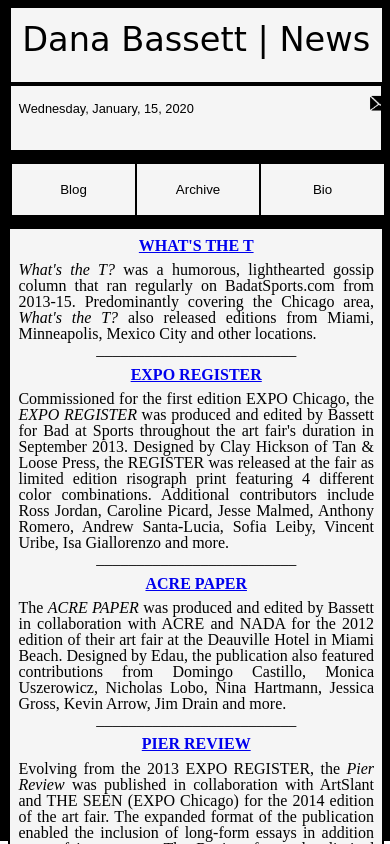
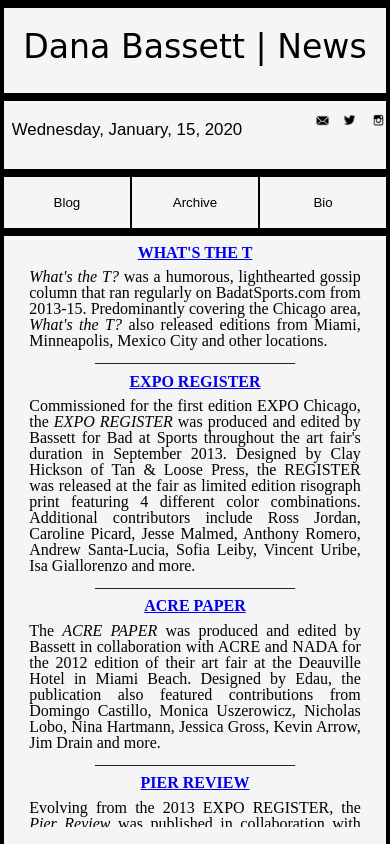
Before and after one commit to totalbabe13/dana-bassett-website, a plain HTML site: page index .html in a window 390 px wide. Drawn offline with Linux system fonts and the light colour scheme; a web font is replaced by a local one.

Commit message:
adding more precise grid layout for responsive use

```diff
--- a/index .html
+++ b/index .html
@@ -3,6 +3,7 @@
   <head>
     <meta charset="utf-8">
     <link rel="stylesheet" href="styles.css">
+    <link rel="stylesheet" href="portrait_style.css">
     <link href="https://fonts.googleapis.com/css?family=UnifrakturMaguntia&display=swap" rel="stylesheet">
     <meta name="viewport" content="width=device-width, initial-scale=1.0">
     <title>Dana Bassett</title>
@@ -13,6 +14,8 @@
      <header id="title-banner">Dana Bassett | News</header>
      <div class="sub-header">
        <h2 id="date-header"> Todays Date </h2>
+
+        <nav class="social-media-nav">
           <a  id="twitter-link" target="_blank" href="https://twitter.com/WhatstheT_DB?ref_src=twsrc%5Egoogle%7Ctwcamp%5Eserp%7Ctwgr%5Eauthor">
             <img id="twitter-icon"src="Assets/twitter.png"  alt="twitter logo" target="_blank">
           </a>
@@ -22,6 +25,7 @@
           <a  id="email-link" href="mailto:danabassett@gmail.com">
             <img id="email-icon" src="Assets/email-icon.png" alt="email icon">
           </a>
+        </nav>
      </div>
      <!-- - - - - - - - - HEADERS end - - - - - - - - -->
         <!-- - - - - - - - - MEDIA query MENU start - - - - - - - - -->
@@ -31,14 +35,16 @@
           <button class="bio-button" type="button" name="button">Bio</button>
         </nav>
         <!-- - - - - - - - - MEDIA query MENU END   - - - - - - - - -->
+     <div class="content-wrapper">
+
 
      <!-- - - - - - - - - BLOG start - - - - - - - - -->
       <section class="blog-container hide">
-        <h2 class="blog-title">Blog</h2>
+        <h2 class="blog-title content-title">Blog</h2>
         <div class="blog-scroll">
 
 
-     <!-- - - - - - - - - DANA LOOK HERE start - - - - - - - - -->
+     <!-- - - - - - - - - DANA <3 LOOK HERE start - - - - - - - - -->
      <!-- this is your template, it has three elements: TITLE, TEXT, IMAGE. You can hyper link
      at will :). REMEMBER!! enclose your post inside the article tags :) -->
           <article class="blog-blurb">
@@ -66,14 +72,14 @@
              <p class="divider">_________________________</p>
           </article>
 
-
+         <!-- - - - - - - - - DANA <3 end - - - - - - - - -->
         </div>
       </section>
      <!--- - - - - - - - BLOG end - - - - - - - - -->
 
      <!-- - - - - - - - - ARCHIVE start - - - - - - - - -->
       <section class="archive-container viewable">
-          <h2 class="archive-title"> Archive</h2>
+          <h2 class="archive-title content-title"> Archive</h2>
            <!-- - - - - - -CONTENT- - - - - - -->
            <div class="archive-scroll">
             <article>
@@ -103,7 +109,7 @@
        <!-- - - - - - - - - ARCHIVE end - - - - - - -->
        <!-- - - - - - - - - BIO start - - - - - - - -->
        <section class="bio-container  hide" >
-        <h2 class="bio-header">Bio</h2>
+        <h2 class="bio-header content-title">Bio</h2>
         <div class="bio-scroll">
           <article class="bio-blurb">
             <h3 class="bio-title">WRITER | EDITOR | PRODUCER</h3>
@@ -134,14 +140,7 @@
                    </span>, Hyperallergic, March 2016.</a></li>
                <li class="list-item"><a class="writing-link" target="_blank" href="https://hyperallergic.com/338388/cryptic-deconstructions-of-big-data/"><span class="italicize">Cryptic Deconstructions of Big Data</span>, Hyperallergic, November 2016.</a></li>
                <li class="list-item"><a class="writing-link" target="_blank" href="http://sixtyinchesfromcenter.org/small-paintings-that-dont-suck-did-you-see-heaven-wysiwyg-peregrine-program/"><span class="italicize">Did You See Heaven? WYSIWYG @ Peregrine Program</span>, Sixty Inches From Center, September 2012.</a></li>
-
-
-               <!-- <li class="list-item"><a href="#">"Artists on Verge", Chicago Magazine, Tuesday, April, 2nd, 2019</a></li>
-               <li class="list-item"><a href="#">"Returning “Topless Cellist” Charlotte Moorman to Her Rightful Place in the Avant-Garde", Hyperallergic, Thursday, Marcg, 17th, 2016</a></li>
-               <li class="list-item"><a href="#">"Cryptic Deconstructions of Big Data", Hyperallergic, Wednesday, November, 16, 2016</a></li>
-               <li class="list-item"><a href="#">"Did You See Heaven? WYSIWYG @ Peregrine Program", Sixty, Tuesady, September, 25, 2012</a></li> -->
-               <li class="list-item"><a href="#">"Title", pub, weekday, month, day, yr </a></li>
-             </ul>
+               <!-- <li class="list-item"><a href="#">"Title", pub, weekday, month, day, yr </a></li> -->
            </section>
         </div>
       </section>
--- /dev/null
+++ b/portrait_style.css
@@ -0,0 +1,209 @@
+@media all and (max-width: 480px) {
+	 body {
+		line-height: 1;
+		background-color: black;
+		}
+	.layout {
+		position: fixed;
+		width: 98vw;
+		height: 98vh;
+		margin: 1vh 1vw;
+		background-color: black;
+		display: grid;
+		grid-template-rows: 10vh 8vh 6vh 1fr;
+		grid-template-columns: 0;
+		grid-row-gap: 1vh;
+		grid-column-gap: 5px;
+	}
+
+	.nav-small-media {
+		display: grid;
+		grid-template-columns: 1fr 1fr 1fr;
+		grid-column-gap: 2px;
+		position: relative;
+		height: 6vh;
+		width: 98vw;
+		background-color: black;
+	}
+
+	button {
+    background-color: whitesmoke;
+    border: none;
+	}
+
+	#title-banner {
+		color: black;
+		font-size: 8.5vw;
+		}
+
+	.sub-header {
+		height: 8vh;
+    display: grid;
+    grid-template-columns: 1fr 1fr 1fr;
+    grid-row-start: 2;
+	}
+
+	#date-header {
+		font-family: 'Public Sans', sans-serif;
+    font-size: 2vh;
+    text-align: left;
+    padding-top: 2.5vh;
+    padding-left: 2vw;
+    grid-row-start: 1;
+    grid-column-start: 1;
+    grid-column-end: 4;
+    background: whitesmoke;
+  }
+
+#email-link {
+	/* grid-row-start: 1;
+	grid-column-start: 3;
+	position: relative;
+	left: -16.8vw;
+	top: 2vw; */
+}
+
+#insta-link {
+	/* display: block;
+	grid-row-start: 1;
+	grid-column-start: 3;
+	position: relative;
+	top: 1.5vh;
+	left: 3.7vw; */
+}
+#twitter-link {
+    /* grid-row-start: 1;
+    grid-column-start: 3;
+    position: relative;
+    display: block;
+    top: 1.6vh;
+    left:  16.1vw; */
+ }
+ #twitter-icon {
+     /* width: 44px;
+     height: 1.3em;
+     z-index: 1;
+     position: relative; */
+ }
+
+ .content-wrapper {
+	 position: relative;
+   grid-row-start: 4;
+   width: 98vw;
+	 display: block;
+ }
+ /* - - - - BLOG MOBILE- - - - - */
+
+ .blog-container.viewable {
+	 display: block;
+	 position: relative;
+	 width: 98vw;
+	 background-color: whitesmoke;
+ }
+
+ .blog-container.hide {
+	  display: none;
+		/* position: relative;
+    width: 95.5vw;
+    height: 82.3vh;
+    border: 2px solid;
+    background-color: whitesmoke;
+    grid-row-start: 4; */
+ }
+ .blog-title {
+	  display: none;
+  }
+ .blog-scroll {
+	  /* width: 92vw;
+    margin-left: 2vw; */
+  }
+	.dana-title {
+		/* margin-bottom: 3vh; */
+	}
+  .dana-text {
+		/* text-align: justify;
+    margin-left: 2vw;
+    margin-right: 2vw; */
+	}
+
+	.dana-image {
+    /* position: relative;
+    width: 75vw;
+    margin: 8.5vw; */
+  }
+	.dana-list {
+    /* margin: 12.5vw; */
+  }
+	/* - - - - ARCHIVE MOBILE- - - - - */
+
+	.archive-container.viewable {
+		display: block;
+	  position: relative;
+	  width: 98vw;
+	  background-color: whitesmoke;
+  }
+	.archive-container.hide {
+		  display: none;
+  	  /* position: relative;
+      width: 95.5vw;
+      height: 82.3vh;
+      border: 2px solid;
+      background-color: whitesmoke;
+      grid-row-start: 4; */
+	}
+
+ .archive-title {
+	 display: none;
+  }
+	.article-blurb {
+	    text-align: justify;
+	    margin-left: 3vh;
+	    margin-right: 3vh;
+	}
+ /* - - - - BIO MOBILE- - - - - */
+ .bio-container.viewable {
+	 display: block;
+ 	 position: relative;
+ 	 width: 98vw;
+ 	 background-color: whitesmoke;
+ }
+
+ .bio-container.hide{
+	display: none;
+	/* position: relative;
+	width: 95.5vw;
+	height: 82.3vh;
+	border: 2px solid;
+	background-color: whitesmoke;
+	grid-row-start: 4; */
+ }
+
+ .bio-header {
+	 display: none;
+  }
+
+ .bio-scroll {
+    /* height: 138vh;
+    overflow: scroll;
+    position: relative; */
+ }
+
+ .bio-text {
+    text-align: justify;
+    margin-left: 2.8vw;
+    margin-right: 2vw;
+    width: 90vw;
+ }
+ .video-container {
+	  position: relative;
+    margin-left: auto;
+    margin-right: auto;
+    margin-top: 2vh;
+    width: 100vw;
+  }
+	.bio-details {
+    width: 66vw;
+    margin-left: auto;
+    margin-right: auto;
+  }
+}
--- a/styles.css
+++ b/styles.css
@@ -31,6 +31,7 @@
 }
 body {
 	line-height: 1;
+	background-color: black;
 }
 ol, ul {
 	list-style: none;
@@ -52,34 +53,31 @@
 
 .layout {
 	position: fixed;
-	height: 97.8vh;
-  width: 98.8vw;
-	border: 8px solid black;
-  background-color: black;
-  display: grid;
-  grid-template-columns: 1fr 1fr 1fr;
-  grid-template-rows: 10vh  5vh 1fr 1fr;
-
+	height: 98vh;
+	margin: 1vh 1vw;
+	background-color: black;
+	display: grid;
+	grid-template-rows: 10vh 8vh 1fr 1fr;
+	grid-row-gap: 1vh;
+	grid-column-gap: 1vh;
 }
 #title-banner {
   font-family: 'UnifrakturMaguntia', cursive;
-  font-size: 3.2em;
+  font-size: 7vh;
   background-color: whitesmoke;
-  padding-top: 1.8vh;
+  padding-top: 2.5vh;
   text-align: center;
-	width: 98vw;
-  border-left: 0.111em solid;
-  border-right: 0.111em solid;
+	align-self: stretch;
   grid-column-start: 1;
   grid-column-end: 4;
   position: relative;
-  border-bottom: 2px solid;
-
 }
 
 .sub-header {
 	position: relative;
+	height: 8vh;
 	display: grid;
+
 	grid-template-columns: 1fr 1fr 1fr;
 	grid-row-start: 2;
 	grid-column-start: 1;
@@ -89,84 +87,109 @@
 
 #date-header{
   font-family: 'Public Sans', sans-serif;
+	font-size: 3.5vh;
   text-align: center;
-  padding-top: 1vh;
-  width: 98vw;
-	height: 3.4vh;
+	padding-top: 1.5vh;
+  align-self: stretch;
 	grid-row-start: 1;
   grid-column-start: 1;
   grid-column-end: 4;
-	border-left: 0.35em solid;
-  border-right: 0.31em solid;
-	border-top: 2px solid;
-  border-bottom: 2px solid;
   background: whitesmoke;
+}
+
+.social-media-nav{
+	position: relative;
+	justify-self: right;
+  width: 20vw;
+	top: 1.2vh;
+  /* background-color: red; */
+  grid-row-start: 1;
+  grid-column-start: 3;
+  display: grid;
+  grid-template-columns: 1fr 1fr 1fr;
+  justify-items: center;
 }
 #email-link {
 	grid-row-start: 1;
-	grid-column-start: 3;
+	grid-column-start: 1;
 	position: relative;
-	left: 21.2vw;
-	top: 0.5vw;
+	/* left: 21.2vw;
+	top: 0.5vw; */
 }
 #email-icon {
-	width: 2.5em;
+	width: 90%;
+  height: auto;
+	margin: 0.3vh;
 }
 #twitter-link {
 	grid-row-start: 1;
-  grid-column-start: 3;
+  grid-column-start: 2;
   position: relative;
   display: block;
-  top: 1vh;
-  left: 28vw;
+  /* top: 1vh;
+  left: 28vw; */
 }
 
 #twitter-icon {
-  width: 40px;
-  height: 1.2em;
-  z-index: 1;
+	width: 97%;
+  height: auto;
   position: relative;
+	margin: 0.3vh;
   /* top: -83.2vh;
   left: 92vw; */
 }
 #insta-icon {
-  width: 1.3em;
-  height: 1.3em;
+	width: 45%;
+  height: auto;
+  padding-left: 10px;
   position: relative;
-  z-index: 1;
-	grid-row-start: 2;
-	grid-column-start: 3:
+	margin: 0.3vh;
+  /* z-index: 1; */
+	/* grid-row-start: 1;
+	grid-column-start: 3: */
 }
 #insta-link {
 	display: block;
   grid-row-start: 1;
   grid-column-start: 3;
 	position: relative;
-  top: 1vh;
-	left: 25.7vw;
+  /* top: 1vh;
+	left: 25.7vw; */
 }
-.nav-media-small {
+.nav-small-media {
 	/* display: none; */
+}
+
+.content-wrapper{
+	background: black;
+	width: 98vw;
+	grid-row-start: 3;
+	grid-row-end: 5;
+	grid-column-start: 1;
+	grid-column-end: 4;
+	display: grid;
+	grid-template-columns: 1fr 1fr 1fr;
+	grid-column-gap: 1vh;
+}
+.content-title {
+	font-family: 'Public Sans', sans-serif;
+	font-size: 3vh;
+	text-align: center;
+	/* background-color: #6fec74; */
+	height: 5vh;
+	border-bottom: 1vh solid black;
+	padding-top: 2vh;
 }
  /* - - - - - - - - - - - - - - - - - - - - */
  /* BLOG SECTION */
 .blog-container {
     position: relative;
-    width: 33vw;
-		height: 82.3vh;
-    margin-left: 0.01em;
-    border-left: 0.3em solid;
-    border-top: 2px solid;
-		border-bottom: 2px solid;
-    border-right: 0.3em solid;
     background-color: whitesmoke;
-    grid-row-start: 3;
-    grid-row-end: 5;
-    /* display: grid;
-    grid-template-rows: auto; */
+    height: 78vh;
+		width: 32vw;
 }
 
-.blog-title {
+/* .blog-title {
    font-family: 'Public Sans', sans-serif;
    text-align: center;
 	 border-top: 1px;
@@ -174,14 +197,16 @@
    background-color: whitesmoke;
    padding-top: 1vh;
    height: 3.3vh;
+} */
 
-}
 .blog-scroll{
-	background-color: whitesmoke;
+	height: 70vh;
+	/* background-color: #85e290; */
 	position: relative;
-  height: 77.4vh;
-  width: 33vw;
-  overflow: scroll;
+	/* height: 77.4vh;
+  width: 33vw; */
+	overflow: scroll;
+	border-bottom: 1vh solid black;
 }
 .dana-title {
 	text-align: center;
@@ -210,26 +235,26 @@
 
 /* ARCHIVE SECTION */
 .archive-container {
+  height: 78vh;
+	width: 32vw;
   position: relative;
-  width: 33vw;
-	height: 82.3vh;
-  border: 2px solid;
   background-color: whitesmoke;
-  grid-row-start: 3;
-  grid-row-end: 5;
+  border-bottom: 1vw solid black;
 }
 
-.archive-title {
+/* .archive-title {
   text-align: center;
   border-bottom: 4px solid;
   padding-top: 1vh;
   height: 3.3vh;
-}
+} */
 
 .archive-scroll{
-  height: 79vh;
+  height: 70vh;
   overflow: scroll;
   position: relative;
+  /* background-color: #CDDC39; */
+  /* border-bottom: #ff9801; */
 }
 
 .archive-article {
@@ -258,29 +283,32 @@
 .italicize {
     font-style: italic;
 }
+
 /* TEXT FORMATING STYLES */
 /* - - - - - - - - - - - - - - - - - - - - */
 
 /* BIO SECTION */
 .bio-container {
     position: relative;
-    width: 31.1vw;
-		height: 82.3vh;
-    border-top: 2px solid;
+    /* width: 31.1vw;
+		height: 82.3vh; */
+    /* border-top: 2px solid;
     border-left: 0.3em solid;;
-    border-right: 6px solid;
+    border-right: 6px solid; */
     background-color: whitesmoke;
-    grid-row-start: 3;
-    grid-row-end: 5;
-		overflow: scroll;
+    /* grid-row-start: 3;
+    grid-row-end: 5; */
+    overflow: scroll;
+    height: 78vh;
+    border-bottom: 1vh solid black;
 }
-.bio-header {
+/* .bio-header {
   font-family: 'Public Sans', sans-serif;
   text-align: center;
   border-bottom: 4px solid;
   padding-top: 1vh;
   height: 3.3vh;
-}
+} */
 .bio-scroll {
   height: 79vh;
   overflow: scroll;
@@ -333,216 +361,9 @@
 }
 .writing-link{
 	padding-left: 1vw;
+	font-size: 2vw;
 }
 /* END of -->  BIO SECTION */
-
-@media all and (max-width: 480px) {
-	.layout {
-		position: fixed;
-    height: 97.8vh;
-    width: 98.8vw;
-    border: 8px solid black;
-    background-color: black;
-    display: grid;
-    /* grid-template-columns: 1fr 1fr 1fr; */
-    grid-template-rows: 9vh 9.5vh 7.5vh 1fr;
-	}
-
-	.nav-small-media {
-		display: grid;
-    grid-template-columns: 1fr 1fr 1fr;
-    grid-column-gap: 2px;
-    position: relative;
-    left: 0.5vh;
-    height: 6vh;
-    width: 95.3vw;
-    background-color: black;
-	}
-
-	button {
-    background-color: whitesmoke;
-    border: none;
-	}
-
-	#title-banner {
-		/* color: blue; */
-    font-family: 'UnifrakturMaguntia', cursive;
-    font-size: 2.1em;
-    background-color: whitesmoke;
-    padding-top: 1.8vh;
-    text-align: center;
-    width: 95vw;
-    border-left: 0.111em solid;
-    border-right: 0.111em solid;
-    grid-column-start: 1;
-    grid-column-end: 4;
-    position: relative;
-    border-bottom: 2px solid;
-  }
-
-	#date-header {
-		font-family: 'Public Sans', sans-serif;
-    font-size: 0.8em;
-    text-align: left;
-    padding-left: 2vw;
-    padding-top: 2vh;
-    width: 93vw;
-    height: 5.6vh;
-    grid-row-start: 1;
-    grid-column-start: 1;
-    grid-column-end: 4;
-    border-left: 0.28em solid;
-    border-top: 2px solid;
-    border-bottom: 2px solid;
-    background: whitesmoke;
+.small-media-nav {
+	display: none;
 }
-#email-link {
-	grid-row-start: 1;
-	grid-column-start: 3;
-	position: relative;
-	left: -16.8vw;
-	top: 2vw;
-}
-
-#insta-link {
-	display: block;
-	grid-row-start: 1;
-	grid-column-start: 3;
-	position: relative;
-	top: 1.5vh;
-	left: 3.7vw;
-}
-#twitter-link {
-    grid-row-start: 1;
-    grid-column-start: 3;
-    position: relative;
-    display: block;
-    top: 1.6vh;
-    left:  16.1vw;
- }
- #twitter-icon {
-     width: 44px;
-     height: 1.3em;
-     z-index: 1;
-     position: relative;
- }
- /* - - - - BLOG MOBILE- - - - - */
-
- .blog-container.viewable {
-	  display: block;
-		position: relative;
-    width: 95.5vw;
-    height: 82.3vh;
-    border: 2px solid;
-    background-color: whitesmoke;
-    grid-row-start: 4;
- }
-
- .blog-container.hide {
-	  display: none;
-		/* position: relative;
-    width: 95.5vw;
-    height: 82.3vh;
-    border: 2px solid;
-    background-color: whitesmoke;
-    grid-row-start: 4; */
- }
- .blog-title {
-	  display: none;
-  }
- .blog-scroll {
-	  width: 92vw;
-    margin-left: 2vw;
-  }
-	.dana-title {
-		margin-bottom: 3vh;
-	}
-  .dana-text {
-		text-align: justify;
-    margin-left: 2vw;
-    margin-right: 2vw;
-	}
-
-	.dana-image {
-    position: relative;
-    width: 75vw;
-    margin: 8.5vw;
-  }
-	.dana-list {
-    margin: 12.5vw;
-  }
-	/* - - - - ARCHIVE MOBILE- - - - - */
-
-	.archive-container.viewable {
- 	   display: block;
- 	   position: relative;
-     width: 95.5vw;
-     height: 82.3vh;
-     border: 2px solid;
-     background-color: whitesmoke;
-     grid-row-start: 4;
-  }
-	.archive-container.hide {
-		  display: none;
-  	  /* position: relative;
-      width: 95.5vw;
-      height: 82.3vh;
-      border: 2px solid;
-      background-color: whitesmoke;
-      grid-row-start: 4; */
-	}
-
- .archive-title {
-	 display: none;
-  }
-
- /* - - - - BIO MOBILE- - - - - */
- .bio-container.viewable {
-	display: block;
-	position: relative;
-	width: 95.5vw;
-	height: 82.3vh;
-	border: 2px solid;
-	background-color: whitesmoke;
-	grid-row-start: 4;
- }
-
- .bio-container.hide{
-	display: none;
-	/* position: relative;
-	width: 95.5vw;
-	height: 82.3vh;
-	border: 2px solid;
-	background-color: whitesmoke;
-	grid-row-start: 4; */
- }
-
- .bio-header {
-	 display: none;
-  }
-
- .bio-scroll {
-    height: 138vh;
-    overflow: scroll;
-    position: relative;
- }
-
- .bio-text {
-    text-align: justify;
-    margin-left: 2.8vw;
-    margin-right: 2vw;
-    width: 90vw;
- }
- .video-container {
-	 position: relative;
-	 margin-left: auto;
-	 margin-right: auto;
-	 margin-top: 4vh;
-	 width: 71vw;
-  }
-	.bio-details {
-    width: 66vw;
-    margin-left: auto;
-    margin-right: auto;
-  }
-}
```
Lines whose indentation alone changed are shown as unchanged.
